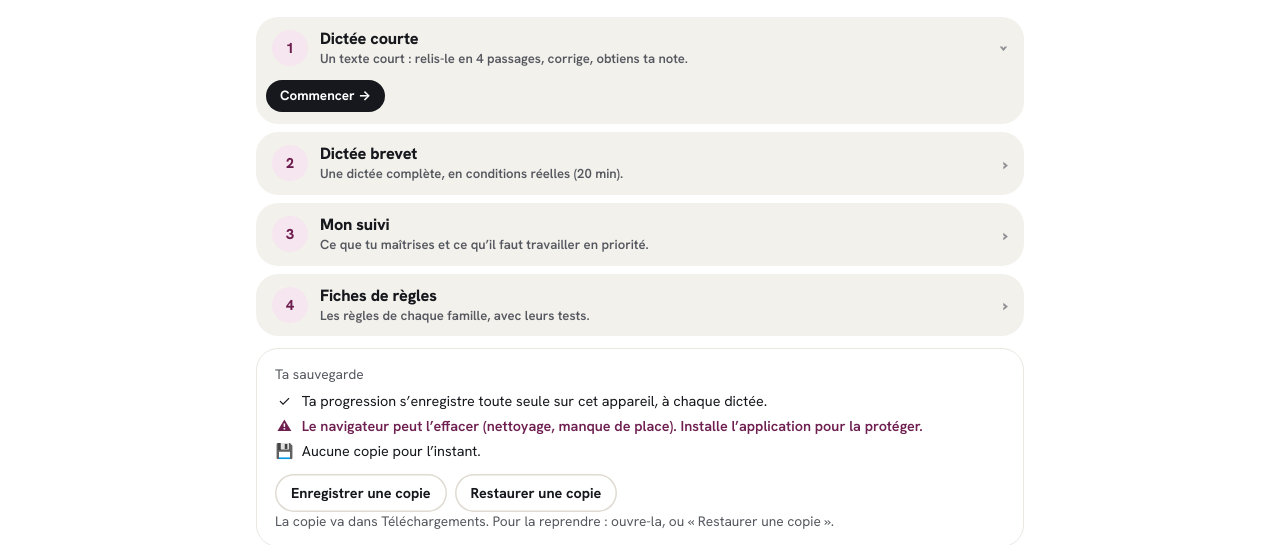
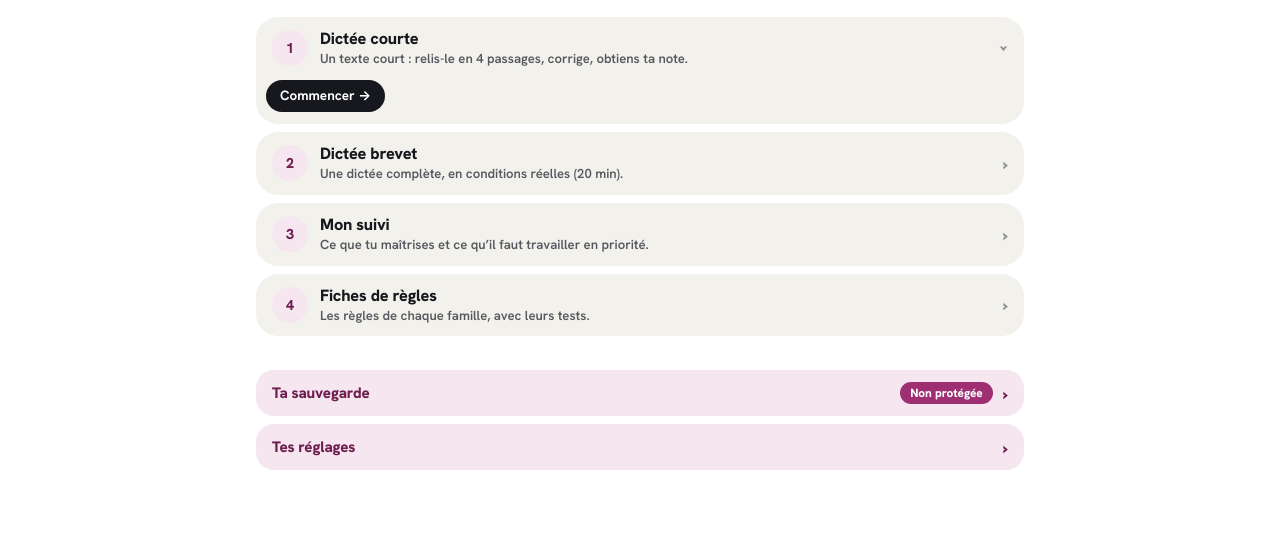
Before and after one commit to xlallemand/orthographe, a plain HTML site: page index.html in a window 1280 px wide. Shown: the part 407-952 px from the top of the page. Drawn offline with Linux system fonts and the light colour scheme.

Commit message:
Accueil : zones dépliables Sauvegarde et Réglages, sans « Reprendre » ; sommaire sans coches ; réglages rééquilibrés
Co-Authored-By: Claude Opus 5.5 <noreply@anthropic.com>
Claude-Session: https://claude.ai/code/session_01G132hJCEm4aCFdQfVAb3GH

```diff
--- a/assets/sommaire.js
+++ b/assets/sommaire.js
@@ -10,6 +10,7 @@
        id: 'ph',                     clé de progression : localStorage « ph-progression »
        cleEx: 'ph-exercices',        (facultatif) résultats des exercices { id: { pts, max } }
        spa: false,                   true : application en une seule page, les pages sont des ancres (#cle)
+       coches: true,                 false : le sommaire n'affiche pas l'avancement (coches, compteurs, notes des pages)
        flashcards: false,            true : l'application a des flashcards (modules/flashcards.js, voir assets/revisions.js) :
                                      entrée « Flashcards » du sommaire ; sur l'accueil, le bloc, les boutons des modules et la ligne
        plan: PLAN,
@@ -36,7 +37,7 @@
 (function () {
   'use strict';
 
-  const C = { nom: '', id: 'app', cleEx: null, spa: false, flashcards: false, plan: [] };
+  const C = { nom: '', id: 'app', cleEx: null, spa: false, coches: true, flashcards: false, plan: [] };
 
   // types de pages d'une partie, dans l'ordre d'affichage
   const ONGLETS = ['simulation', 'cours', 'exemple', 'questions', 'entrainement'];
@@ -169,23 +170,23 @@
     `<a class="som-page${ici ? ' ici' : ''}" href="${href}"${ici ? ' aria-current="page"' : ''}><span class="ic" aria-hidden="true">${ic}</span>${lib}${etat ? `<em>${etat}</em>` : ''}</a>`;
   // les pages d'une partie (Cours ✓, Questions 16/20…)
   const feuillesPages = (m, p, s, pages) =>
-    pagesPartie(p).map(o => feuille(lien(m, p, o), ICONES[o], nomPage(p, o), etatPage(p[o], pages), s.m === m && s.p === p && s.onglet === o)).join('');
+    pagesPartie(p).map(o => feuille(lien(m, p, o), ICONES[o], nomPage(p, o), C.coches ? etatPage(p[o], pages) : '', s.m === m && s.p === p && s.onglet === o)).join('');
   // la fiche du module (p : la partie dont la fiche s'ouvre à l'ancre ; null : la fiche entière)
   const feuilleFiche = (m, p, s) => (m.fiche ? feuille(lien(m, p, 'fiche'), ICONES.fiche, 'Fiche', '', s.m === m && s.onglet === 'fiche' && (!p || s.p === p)) : '');
-  const feuilleEx = (m, s, pages) => feuille(lien(m, null, 'exercices'), ICONES.exercices, m.exNom || 'Exercices', m.nbEx ? '' : etatPage(m.exercices, pages), s.m === m && s.onglet === 'exercices');
+  const feuilleEx = (m, s, pages) => feuille(lien(m, null, 'exercices'), ICONES.exercices, m.exNom || 'Exercices', m.nbEx || !C.coches ? '' : etatPage(m.exercices, pages), s.m === m && s.onglet === 'exercices');
   function sommaire(s, pages, ex) {
     return C.plan.map(m => {
-      const ici = s.m === m, n = faitModule(m, pages, ex), t = totalModule(m), fini = n === t;
+      const ici = s.m === m, n = faitModule(m, pages, ex), t = totalModule(m), fini = C.coches && n === t;
       let enfants;
       // une seule liste : les pages de chaque partie (sous-modules compris), puis la fiche
       if (plat(m)) enfants = `<div class="som-spages">${parties(m).map(p => feuillesPages(m, p, s, pages)).join('')}${feuilleFiche(m, null, s)}${m.exercices ? feuilleEx(m, s, pages) : ''}</div>`;
       else enfants = m.parties.map((p, i) => {
         const pici = ici && s.p === p, id = `som-s${m.n}-${i}`;
-        return `<button type="button" class="som-spt${pici ? ' ici' : ''}" aria-expanded="${pici}" aria-controls="${id}">${partieFaite(p, pages) ? '<span class="som-v" aria-label="terminé">✓</span>' : ''}${p.nom}${chev}</button>` +
+        return `<button type="button" class="som-spt${pici ? ' ici' : ''}" aria-expanded="${pici}" aria-controls="${id}">${C.coches && partieFaite(p, pages) ? '<span class="som-v" aria-label="terminé">✓</span>' : ''}${p.nom}${chev}</button>` +
           `<div class="som-spages" id="${id}"${pici ? '' : ' hidden'}>${feuillesPages(m, p, s, pages)}${feuilleFiche(m, p, s)}</div>`;
       }).join('') + (m.exercices ? `<div class="som-spages">${feuilleEx(m, s, pages)}</div>` : '');
       return `<div class="som-smod${ici ? ' ici' : ''}"><button type="button" class="som-sligne" aria-expanded="${ici}" aria-controls="som-s${m.n}">` +
-        `<span class="som-snum${fini ? ' fait' : ''}">${fini ? '✓' : m.n}</span><span class="som-st">${m.titre}</span><span class="som-sn">${n}/${t}</span>${chev}</button>` +
+        `<span class="som-snum${fini ? ' fait' : ''}">${fini ? '✓' : m.n}</span><span class="som-st">${m.titre}</span>${C.coches ? `<span class="som-sn">${n}/${t}</span>` : ''}${chev}</button>` +
         `<div class="som-senf" id="som-s${m.n}"${ici ? '' : ' hidden'}>${enfants}</div></div>`;
     }).join('') + (C.flashcards ? sommaireFc(s) : '');
   }
@@ -321,7 +322,7 @@
   }
 
   // (chaque appel remplace toute la configuration : une page qui charge le moteur d'une autre application la reconfigure)
-  function init(opts) { Object.assign(C, { nom: '', id: 'app', cleEx: null, spa: false, flashcards: false, plan: [] }, opts); compteFc = ''; return window.SOM; }
+  function init(opts) { Object.assign(C, { nom: '', id: 'app', cleEx: null, spa: false, coches: true, flashcards: false, plan: [] }, opts); compteFc = ''; return window.SOM; }
 
   window.SOM = { init, menu, accueil, marquer, situer, libelle, lireProg, NOMS, contexte, flashcards };
 })();
--- a/modules/ort.css
+++ b/modules/ort.css
@@ -28,19 +28,34 @@
 .ort-tag { background: var(--paper); border-radius: 999px; padding: 4px 11px; font-size: .82rem; font-weight: 600; color: var(--ink-2); }
 .ort-notions { margin-top: 8px !important; }
 .ort-notions:empty { display: none; }
-.ort-reglages-ligne { background: var(--sheet); border: 1px solid var(--line); border-radius: 22px; padding: 14px 18px; }
-.ort-reglages-ligne .ort-tags { margin-top: 6px; }
+
+/* ---------- accueil : zones dépliables « Ta sauvegarde » et « Tes réglages » ---------- */
+/* même allure que les lignes des modules, plus petites, teintées de prune, séparées des modules */
+.ort-annexes { display: flex; flex-direction: column; gap: 8px; margin-top: 22px; }
+.ort-zone { background: var(--cle-bg); border-radius: 18px; }
+.ort-zone-t {
+  display: flex; align-items: center; gap: 10px; width: 100%; min-height: 46px; padding: 8px 16px; border: none; background: none;
+  border-radius: 18px; cursor: pointer; font: inherit; color: var(--ink); text-align: left; transition: background .15s;
+  touch-action: manipulation; -webkit-tap-highlight-color: transparent;
+}
+@media (hover: hover) { .ort-zone-t:hover { background: var(--cle-line); } }
+.ort-zone-t:focus-visible { outline: 2px solid var(--accent); outline-offset: 2px; }
+.ort-zone-nom { flex: 1 0 auto; white-space: nowrap; font-weight: 800; font-size: .95rem; letter-spacing: -.01em; color: var(--accent-ink); }
+.ort-zone-alertes { flex: 0 1 auto; min-width: 0; display: flex; flex-wrap: wrap; justify-content: flex-end; gap: 4px; }
+.ort-zone-alerte { border-radius: 999px; padding: 3px 10px; font-size: .74rem; font-weight: 800; background: var(--accent); color: var(--sheet); white-space: nowrap; }
+.ort-zone-chev { flex: none; color: var(--accent-ink); font-weight: 800; font-size: 1.1rem; transition: transform .15s; }
+.ort-zone-t[aria-expanded="true"] .ort-zone-chev { transform: rotate(90deg); }
+.ort-zone-c { padding: 0 16px 14px; }
+.ort-zone-c[hidden] { display: none; }
+.ort-zone .ort-tag { background: var(--sheet); }
+.ort-reglages-ligne .ort-tags { margin-top: 10px; }
 
 /* ---------- sauvegarde de la progression (modules/sauvegarde.js) ---------- */
-.sauv-carte { background: var(--sheet); border: 1px solid var(--line); border-radius: 22px; padding: 14px 18px; }
-.sauv-carte.due { border-color: var(--accent); box-shadow: inset 0 0 0 1px var(--accent); }
-.sauv-etat { list-style: none; margin: 6px 0 0; padding: 0; display: grid; gap: 4px; font-size: .9rem; line-height: 1.45; }
-.sauv-etat li { display: flex; gap: 8px; align-items: flex-start; }
-.sauv-etat li.alerte { color: var(--accent-ink); font-weight: 600; }
-.sauv-ic { flex: none; width: 1.3em; text-align: center; }
+.sauv-etat { list-style: none; margin: 0; padding: 0; display: grid; gap: 4px; font-size: .9rem; line-height: 1.45; }
+.sauv-etat li.alerte { color: var(--accent-ink); font-weight: 700; }
 .sauv-boutons { display: flex; flex-wrap: wrap; gap: 8px; margin-top: 12px; }
 .btn-primary.sauv-pt, .btn-secondary.sauv-pt { padding: 10px 16px; font-size: .9rem; }
-.sauv-aide { margin-top: 10px; padding: 10px 14px; border-radius: 14px; background: var(--cle-bg); font-size: .9rem; line-height: 1.45; }
+.sauv-aide { margin-top: 10px; padding: 10px 14px; border-radius: 14px; background: var(--sheet); font-size: .9rem; line-height: 1.45; }
 .sauv-aide p { margin: 0; }
 .sauv-aide p + p { margin-top: 6px; }
 .sauv-ou { margin: 10px 0 0; }
@@ -89,6 +104,15 @@ html.ort-tiroir-ouvert { overflow: hidden; }
 .ort-seg button[aria-pressed="true"] { background: var(--sheet); color: var(--ink); font-weight: 800; box-shadow: inset 0 0 0 1.5px var(--ink); }
 .ort-seg.off { opacity: .45; }
 .ort-seg.off button { cursor: default; }
+/* panneau des réglages : nom du réglage au-dessus, choix sur toute la largeur en parts égales
+   (jamais de retour à la ligne entre les choix : un long libellé passe sur deux lignes dans son bouton) */
+.ort-tiroir .ort-lig { flex-direction: column; flex-wrap: nowrap; align-items: stretch; gap: 6px; margin: 12px 0; }
+.ort-tiroir .ort-lig > span { min-width: 0; font-size: .86rem; font-weight: 700; color: var(--accent-ink); }
+.ort-tiroir .ort-seg { display: grid; grid-auto-flow: column; grid-auto-columns: minmax(0, 1fr); gap: 3px; background: var(--cle-bg); }
+.ort-tiroir .ort-seg button { padding: 7px 6px; line-height: 1.2; text-align: center; color: var(--accent-ink); transition: background .15s; }
+@media (hover: hover) { .ort-tiroir .ort-seg:not(.off) button:hover:not([aria-pressed="true"]) { background: var(--cle-line); } }
+.ort-tiroir .ort-seg button[aria-pressed="true"] { background: var(--accent); color: var(--sheet); box-shadow: none; }
+.ort-tiroir .ort-voix { flex: none; }
 .ort-fam { border: 1px solid var(--line); border-radius: 14px; margin: 6px 0; }
 .ort-fam-t { display: flex; align-items: center; gap: 10px; padding: 6px 12px; }
 .ort-fam-o { flex: 1; display: flex; align-items: center; gap: 8px; min-height: 40px; border: none; background: none; padding: 0; text-align: left; cursor: pointer; font-size: .95rem; color: var(--ink); }
@@ -305,4 +329,4 @@ html.ort-tiroir-ouvert { overflow: hidden; }
 .ort-cas .ort-ex { font-size: .93rem; margin-top: 2px; }
 .ort-plus { border: none; background: none; color: var(--accent-ink); font-weight: 700; font-size: .92rem; padding: 10px; min-height: 44px; cursor: pointer; }
 
-@media (prefers-reduced-motion: reduce) { .ort-chev { transition: none; } }
+@media (prefers-reduced-motion: reduce) { .ort-chev, .ort-zone-chev { transition: none; } }
--- a/modules/ort.js
+++ b/modules/ort.js
@@ -53,7 +53,7 @@
     { n: 4, titre: 'Fiches de règles', desc: 'Les règles de chaque famille, avec leurs tests.',
       parties: [{ nom: 'Fiches de règles', cours: 'fiches', noms: { cours: 'Fiches de règles' } }] }
   ];
-  SOM.init({ nom: 'Orthographe', id: 'orthographe', plan: PLAN });
+  SOM.init({ nom: 'Orthographe', id: 'orthographe', coches: false, plan: PLAN });   // sommaire sans coches : le suivi des compétences suffit
 
   /* ---------- Petits outils ---------- */
   function el(tag, cls, html) { const e = document.createElement(tag); if (cls) e.className = cls; if (html != null) e.innerHTML = html; return e; }
@@ -473,11 +473,6 @@
     const der = prog.derniere && SOM.situer(prog.derniere) ? SOM.situer(prog.derniere).m : null;
     const derniereNote = t => { const l = notes(t); return l.length ? virg(l[l.length - 1][2]) + '/20' : ''; };
     zone.innerHTML = '';
-    if (der) {
-      const a = el('a', 'som-reprendre', '<small>Reprendre</small><b>' + esc(der.titre) + ' →</b>');
-      a.href = 'modules/' + cleDe(der) + '.html';
-      zone.appendChild(a);
-    }
     // les 4 modules en lignes dépliables (un seul déplié à la fois)
     const demande = (/^#module-(\d)$/.exec(location.hash) || [])[1];
     const ouvert = demande ? +demande : der ? der.n : 1;
@@ -505,18 +500,28 @@
       d.appendChild(b); d.appendChild(o); liste.appendChild(d);
     });
     zone.appendChild(liste);
-    // carte « Ta sauvegarde » (modules/sauvegarde.js)
-    if (typeof ORT.carteSauvegarde === 'function') zone.appendChild(ORT.carteSauvegarde());
-    // ligne « Tes réglages » (en dernier)
-    const c = el('div', 'ort-reglages-ligne');
-    c.appendChild(el('span', 'ort-petit', 'Tes réglages'));
+    // zones dépliables « Ta sauvegarde » (modules/sauvegarde.js) et « Tes réglages » (en dernier), séparées des modules
+    const annexes = el('div', 'ort-annexes');
+    if (typeof ORT.carteSauvegarde === 'function') annexes.appendChild(ORT.carteSauvegarde());
+    const c = el('div', 'ort-zone ort-reglages-ligne');
+    const t = bouton('ort-zone-t', '<span class="ort-zone-nom">Tes réglages</span><span class="ort-zone-chev" aria-hidden="true">›</span>', () => {
+      const oui = t.getAttribute('aria-expanded') !== 'true';
+      t.setAttribute('aria-expanded', String(oui));
+      cc.hidden = !oui;
+    });
+    t.setAttribute('aria-expanded', 'false');
+    t.setAttribute('aria-controls', 'reglages-c');
+    const cc = el('div', 'ort-zone-c');
+    cc.id = 'reglages-c'; cc.hidden = true;
+    // le bouton Réglages, puis le récapitulatif
+    cc.appendChild(bouton('btn-small', '⚙ Réglages', ouvrirReglages));
     const tags = el('div', 'ort-tags');
-    const majTags = () => {
-      tags.innerHTML = resumeReglages().map(t => '<span class="ort-tag">' + esc(t) + '</span>').join('');
-      tags.appendChild(bouton('btn-small', '⚙ Réglages', ouvrirReglages));
-    };
+    const majTags = () => { tags.innerHTML = resumeReglages().map(x => '<span class="ort-tag">' + esc(x) + '</span>').join(''); };
     majTags(); ecoutes.push(majTags);
-    c.appendChild(tags); zone.appendChild(c);
+    cc.appendChild(tags);
+    c.appendChild(t); c.appendChild(cc);
+    annexes.appendChild(c);
+    zone.appendChild(annexes);
     if (demande) setTimeout(() => { const b = document.getElementById('som-b' + demande); if (b) b.scrollIntoView({ block: 'center' }); }, 60);
   }
 
--- a/modules/sauvegarde.js
+++ b/modules/sauvegarde.js
@@ -29,7 +29,7 @@
                              prochain rappel, date de la dernière copie (jamais copié)
 
    API :
-     ORT.carteSauvegarde()   carte « Ta sauvegarde » de l'accueil (élément)
+     ORT.carteSauvegarde()   zone dépliable « Ta sauvegarde » de l'accueil (élément)
      ORT.apresDictee()       appelé par ORT.enregistrer à chaque dictée notée
      ORT.sauvegarde : { enregistrer(), restaurer(), installer(), paquet(), importer(paquet), fichier(paquet) }
    ============================================================ */
@@ -499,35 +499,56 @@
   }
 
   /* =====================================================================
-     Carte « Ta sauvegarde » de l'accueil
+     Zone « Ta sauvegarde » de l'accueil (dépliable)
+     Repliée : le titre et, s'il le faut, les alertes (progression non protégée,
+     pas de copie depuis RAPPEL dictées ou plus).
      ===================================================================== */
-  let carte = null;
+  let carte = null, carteT = null, carteC = null, carteOuverte = false;
   function carteSauvegarde() {
-    carte = el('div', 'sauv-carte');
+    carte = el('div', 'ort-zone sauv-carte');
     carte.id = 'sauvegarde';
+    carteT = el('button', 'ort-zone-t');
+    carteT.type = 'button';
+    carteT.setAttribute('aria-controls', 'sauvegarde-c');
+    carteT.addEventListener('click', () => { carteOuverte = !carteOuverte; majCarte(); });
+    carteC = el('div', 'ort-zone-c');
+    carteC.id = 'sauvegarde-c';
+    carte.appendChild(carteT); carte.appendChild(carteC);
     majCarte();
     return carte;
   }
   function majCarte() {
     if (!carte) return;
     const e = lireEtat(), s = stockage(), p = s ? paquet() : null, inst = installee();
-    carte.innerHTML = '';
-    carte.classList.toggle('due', e.n >= e.seuil);
-    carte.appendChild(el('span', 'ort-petit', 'Ta sauvegarde'));
+    // en-tête : titre, alertes, chevron
+    carteT.innerHTML = '';
+    carteT.setAttribute('aria-expanded', String(carteOuverte));
+    carteT.appendChild(el('span', 'ort-zone-nom', 'Ta sauvegarde'));
+    const al = el('span', 'ort-zone-alertes');
+    if (!s) al.appendChild(el('span', 'ort-zone-alerte', 'Non enregistrée'));
+    else {
+      if (!protegee) al.appendChild(el('span', 'ort-zone-alerte', 'Non protégée'));
+      if (e.n >= RAPPEL) al.appendChild(el('span', 'ort-zone-alerte', pluriel(e.n, 'dictée') + ' sans copie'));
+    }
+    if (al.childNodes.length) carteT.appendChild(al);
+    carteT.appendChild(el('span', 'ort-zone-chev', '›')).setAttribute('aria-hidden', 'true');
+    // contenu
+    carteC.hidden = !carteOuverte;
+    carteC.innerHTML = '';
     const l = el('ul', 'sauv-etat');
-    const ligne = (ic, t, cls) => { const li = el('li', cls || ''); li.appendChild(el('span', 'sauv-ic', ic)).setAttribute('aria-hidden', 'true'); li.appendChild(el('span', '', t)); l.appendChild(li); };
-    if (!s) ligne('⚠', 'Ce navigateur ne garde pas ta progression (navigation privée ou réglage) : travaille dans une fenêtre normale.', 'alerte');
+    const ligne = (t, cls) => l.appendChild(el('li', cls || '', t));
+    if (!s) ligne('Ce navigateur ne garde pas ta progression (navigation privée ou réglage) : travaille dans une fenêtre normale.', 'alerte');
     else {
-      ligne('✓', 'Ta progression s’enregistre toute seule sur cet appareil, à chaque dictée.');
-      if (protegee) ligne('🔒', 'Protégée : l’appareil ne l’effacera pas de lui-même.');
-      else if (inst) ligne('⚠', 'L’appareil peut l’effacer s’il manque de place : garde une copie.', 'alerte');
-      else if (ios) ligne('⚠', 'Dans Safari, elle est effacée si tu n’ouvres pas l’application pendant 7 jours. Installe l’application pour la protéger.', 'alerte');
-      else ligne('⚠', 'Le navigateur peut l’effacer (nettoyage, manque de place). Installe l’application pour la protéger.', 'alerte');
-      const n = e.n;
-      if (e.derniere) ligne('💾', 'Dernière copie : le ' + dateCourte(new Date(e.derniere)) + (n ? ' (' + pluriel(n, 'dictée') + ' depuis)' : '') + '.', n >= e.seuil ? 'alerte' : '');
-      else ligne('💾', 'Aucune copie pour l’instant' + (p && aDuContenu(p) ? ' : enregistre-en une.' : '.'), n >= e.seuil ? 'alerte' : '');
+      ligne('Ta progression s’enregistre toute seule sur cet appareil, à chaque dictée.');
+      if (protegee) ligne('Protégée : l’appareil ne l’effacera pas de lui-même.');
+      else if (inst) ligne('Non protégée : l’appareil peut l’effacer s’il manque de place. Garde une copie.', 'alerte');
+      else if (ios) ligne('Non protégée : dans Safari, elle est effacée si tu n’ouvres pas l’application pendant 7 jours. Installe l’application pour la protéger.', 'alerte');
+      else ligne('Non protégée : le navigateur peut l’effacer (nettoyage, manque de place). Installe l’application pour la protéger.', 'alerte');
+      const n = e.n, retard = n >= RAPPEL ? 'alerte' : '';
+      if (e.derniere) ligne('Dernière copie : le ' + dateCourte(new Date(e.derniere)) + (n ? ' (' + pluriel(n, 'dictée') + ' depuis)' : '') + '.', retard);
+      else ligne('Aucune copie pour l’instant' + (p && aDuContenu(p) ? ' : enregistre-en une.' : '.'), retard);
     }
-    carte.appendChild(l);
+    carteC.appendChild(l);
     // boutons
     const r = el('div', 'sauv-boutons');
     r.appendChild(bouton((e.n >= e.seuil ? 'btn-primary' : 'btn-secondary') + ' sauv-pt', 'Enregistrer une copie', () => enregistrer('auto')));
@@ -536,11 +557,11 @@
     r.appendChild(bouton('btn-secondary sauv-pt', 'Restaurer une copie', restaurer));
     const peutInstaller = surLeWeb && !inst && (invite || ios || android);
     if (peutInstaller) {
-      const bi = bouton('btn-secondary sauv-pt', '📲 Installer l’application', installer);
+      const bi = bouton('btn-secondary sauv-pt', 'Installer l’application', installer);
       if (!invite) bi.setAttribute('aria-expanded', String(aideInstall));
       r.appendChild(bi);
     }
-    carte.appendChild(r);
+    carteC.appendChild(r);
     // marche à suivre pour installer (pas d'invitation du navigateur)
     if (peutInstaller && !invite && aideInstall) {
       const a = el('div', 'sauv-aide');
@@ -548,13 +569,13 @@
         a.appendChild(el('p', '', 'Dans Safari : touche le bouton Partager (le carré avec une flèche vers le haut), puis « Sur l’écran d’accueil », puis « Ajouter ».'));
         if (p && aDuContenu(p)) a.appendChild(el('p', '', 'Sur iPhone et iPad, l’application installée ne reprend pas ce que tu as fait dans Safari : enregistre d’abord une copie ici, puis, dans l’application, touche « Restaurer une copie ».'));
       } else a.appendChild(el('p', '', 'Ouvre le menu du navigateur (⋮), puis « Installer l’application » ou « Ajouter à l’écran d’accueil ».'));
-      carte.appendChild(a);
+      carteC.appendChild(a);
     }
     // où va la copie
     const ou = ios ? 'La copie : choisis « Enregistrer dans Fichiers », puis iCloud Drive. Pour la reprendre : « Restaurer une copie », puis le fichier le plus récent.'
       : android ? 'La copie va dans Téléchargements' + (envoyer ? ' (ou sur ton Drive avec « Envoyer »)' : '') + '. Pour la reprendre : « Restaurer une copie », puis le fichier le plus récent.'
         : 'La copie va dans Téléchargements. Pour la reprendre : ouvre-la, ou « Restaurer une copie ».';
-    carte.appendChild(el('p', 'ort-petit sauv-ou', ou));
+    carteC.appendChild(el('p', 'ort-petit sauv-ou', ou));
   }
 
   /* =====================================================================
```
